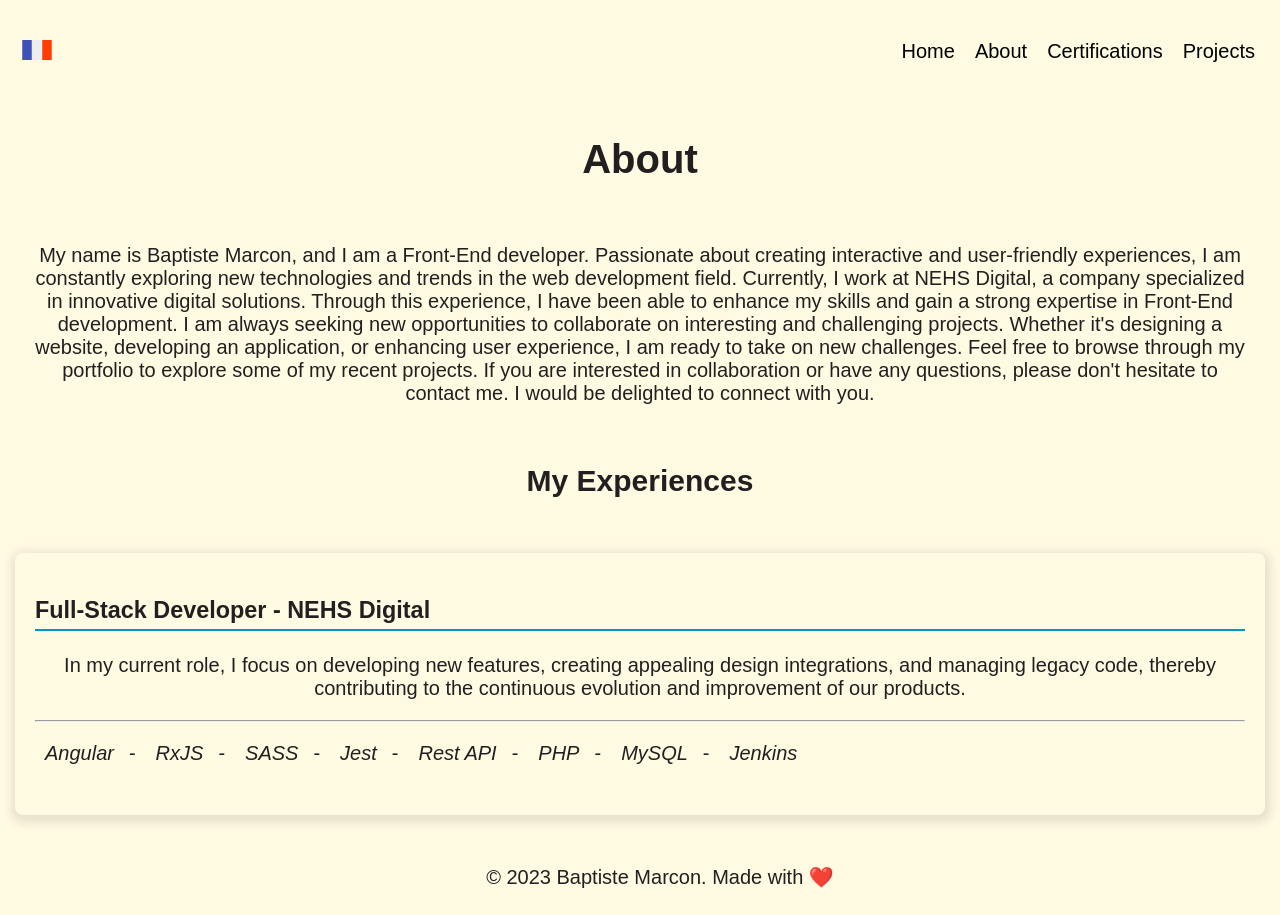
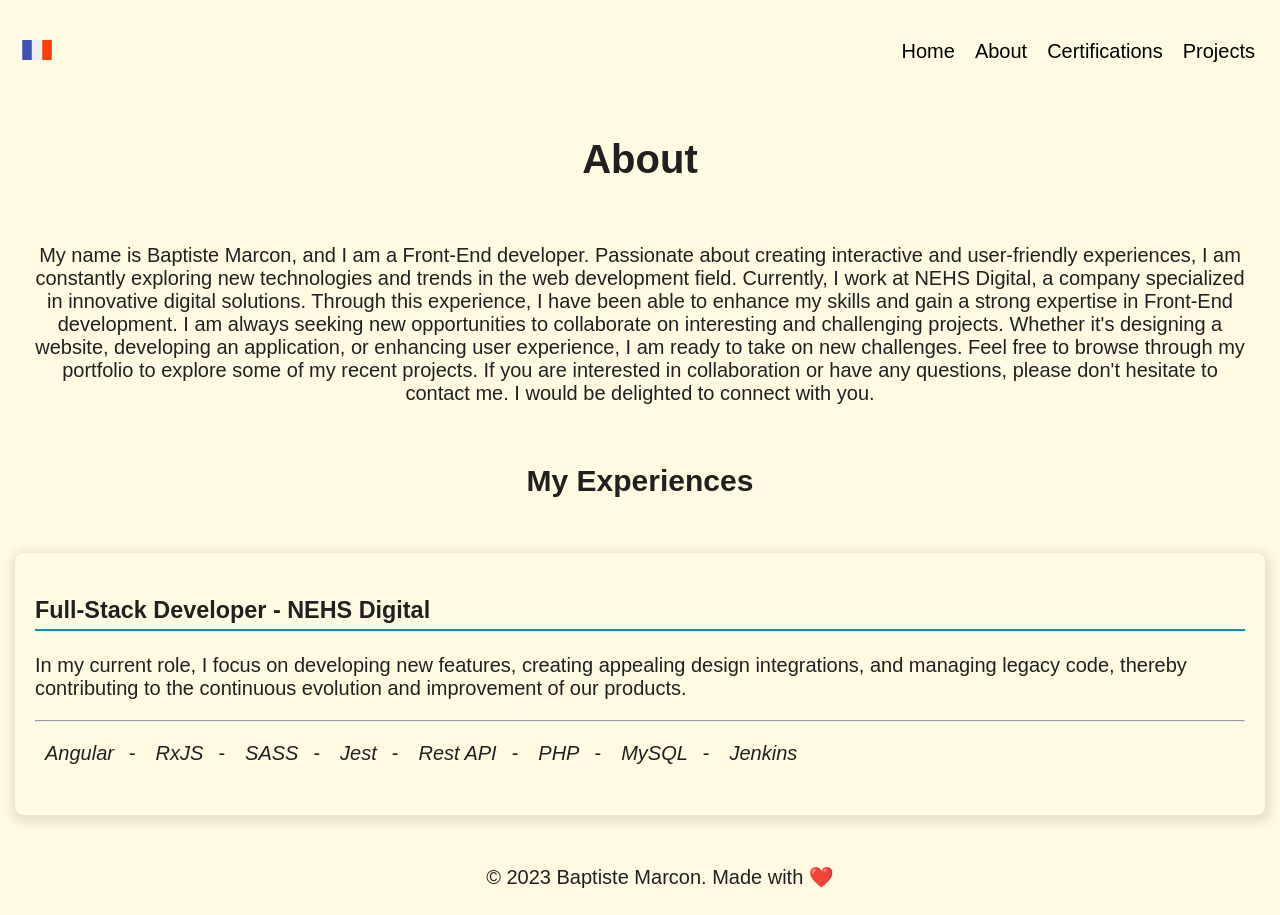
Before and after one commit to baptistemcn/personnal-website, a React (Vite) app: page /en/about in a window 1280 px wide. Built offline with nearby package versions, Linux system fonts and the light colour scheme.

Commit message:
style(experience): presentation text alignment

```diff
--- a/src/components/experience/experience.css
+++ b/src/components/experience/experience.css
@@ -13,6 +13,10 @@
 
 .experience > div {
   margin: 10px;
+}
+
+.experience > div > p {
+  text-align: left;
 }
 
 .experience > div > h3 {
```
